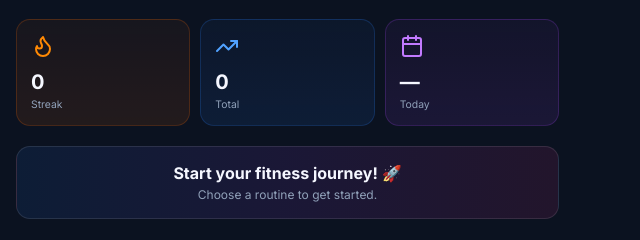
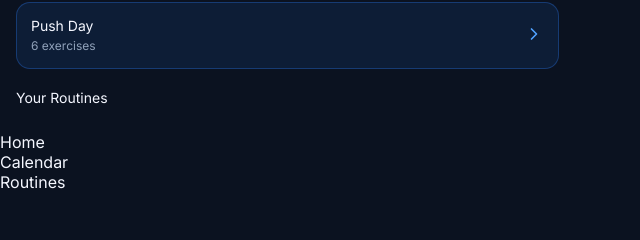
Before and after one commit to maishamir/fittrack-frontend, a React (Vite) app: page / in a window 1280 px wide. Shown: the part 341-581 px from the top of the page, without its empty margins (0-640 px from the left). Built offline with nearby package versions, Linux system fonts and the light colour scheme; no server answers.

Commit message:
update import statements

```diff
--- a/src/App.jsx
+++ b/src/App.jsx
@@ -1,7 +1,7 @@
 import { BrowserRouter, Routes, Route } from "react-router-dom";
 import Home from "./pages/Home/Home";
 import Workout from "./pages/Workout/Workout";
-import Header from "./components/Header/Header";
+import Header from "./components/Layout/Header/Header";
 import "./App.scss";
 
 function App() {
--- /dev/null
+++ b/src/components/Layout/Footer/Footer.jsx
@@ -0,0 +1,15 @@
+import React from 'react'
+
+function Footer() {
+  return (
+    <footer className='footer'>
+        <ul>
+            <li>Home</li>
+            <li>Calendar</li>
+            <li>Routines</li>
+        </ul>
+    </footer>
+  )
+}
+
+export default Footer
--- a/src/components/Layout/Header/Header.jsx
+++ b/src/components/Layout/Header/Header.jsx
@@ -1,5 +1,5 @@
 import React from "react";
-import logo from "../../assets/fitTrack-logo.png";
+import logo from "../../../assets/fitTrack-logo.png";
 import "./Header.scss"
 
 function Header() {
--- a/src/components/Layout/Layout.jsx
+++ b/src/components/Layout/Layout.jsx
@@ -2,12 +2,14 @@
 import React from "react";
 import "./Layout.scss";
 import Header from "./Header/Header";
+import Footer from "./Footer/Footer";
 
 function Layout({ children }) {
   return (
     <div className="layout">
       <Header />
       {children}
+      <Footer />
     </div>
   );
 }
--- a/src/components/Workout/ExerciseBlock/ExerciseBlock.jsx
+++ b/src/components/Workout/ExerciseBlock/ExerciseBlock.jsx
@@ -1,6 +1,6 @@
 import React, { useState } from "react";
 import "./ExerciseBlock.scss";
-import SetRow from "../Workout/SetRow/SetRow";
+import SetRow from "./../SetRow/SetRow";
 
 /**
  * Renders on execise inside a section
--- a/src/pages/Workout/Workout.jsx
+++ b/src/pages/Workout/Workout.jsx
@@ -4,7 +4,7 @@ import { getSession, updateSet } from "../../api/sessions";
 import SetRow from "../../components/Workout/SetRow/SetRow";
 import axios from "axios";
 import "./Workout.scss";
-import ExerciseBlock from "../../components/ExerciseBlock/ExerciseBlock";
+import ExerciseBlock from "../../components/Workout/ExerciseBlock/ExerciseBlock";
 import { X, Trophy } from "lucide-react";
 import Timer from "../../components/Workout/Timer/Timer";
 import Layout from "../../components/Layout/Layout";
```
Also changed, not shown: src/components/Layout/Footer/Footer.scss (added).
